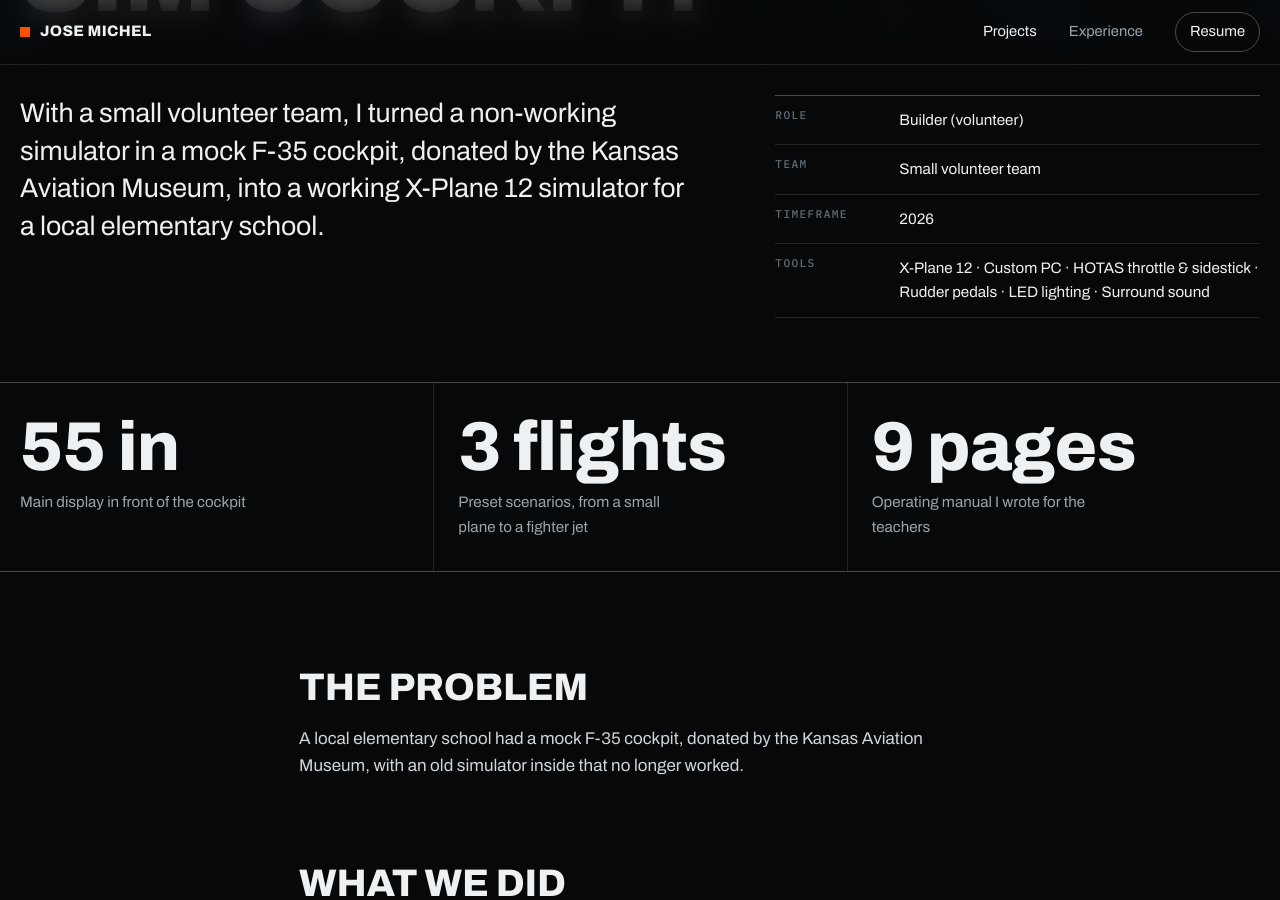
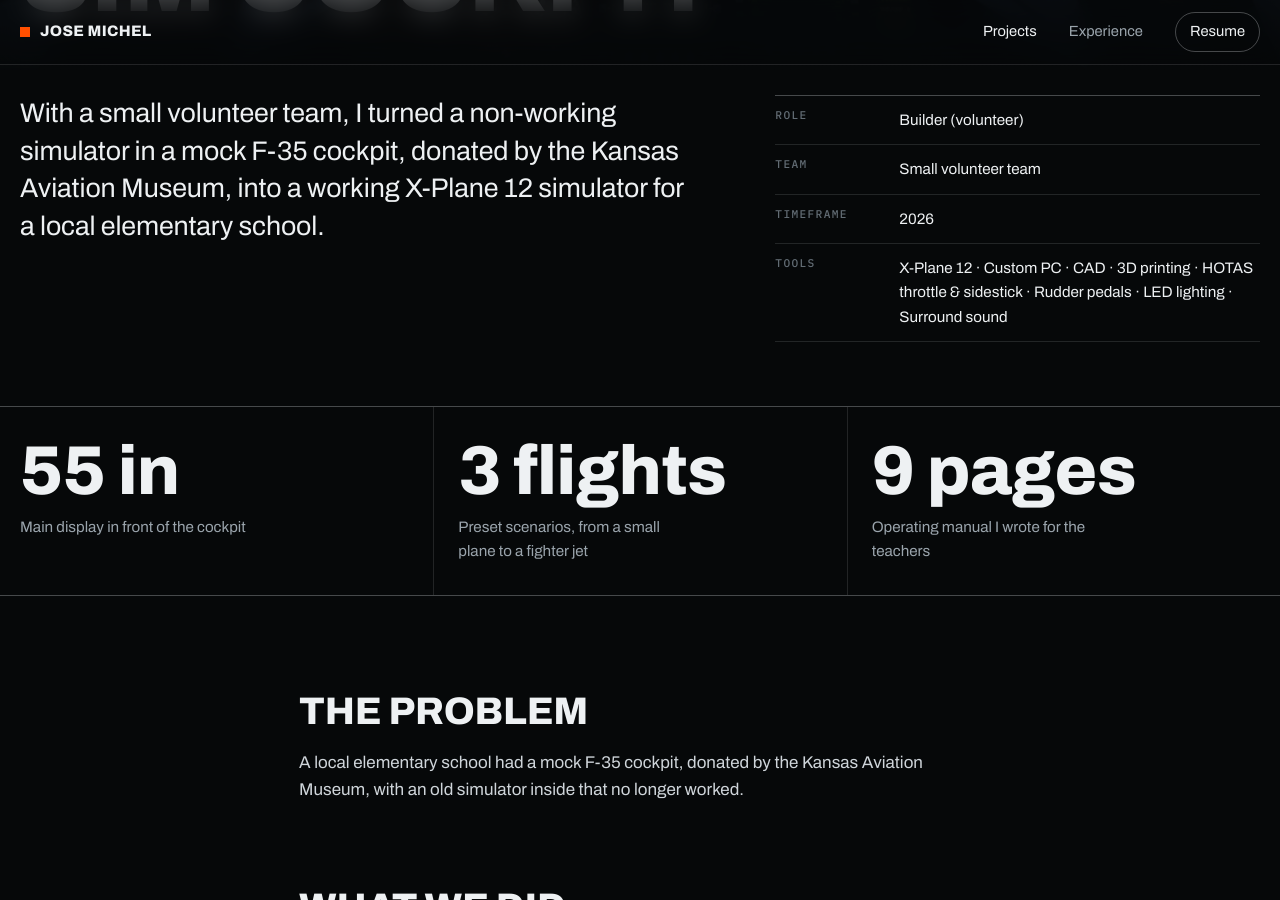
Before and after one commit to jmichelcano/jmichelcano.github.io, a Jekyll site: the page built from _projects/flight-sim-cockpit.md, in a window 1280 px wide and 900 px high, scrolled down 721 px. Built offline with Jekyll 4.4.1, drawn with Linux system fonts in a browser that asks for light colours; some of the changed text lies outside the part shown.

Commit message:
Flight sim: credit CAD-modeled, 3D-printed fuel panel
Co-Authored-By: Claude Opus 5.5 <noreply@anthropic.com>
Claude-Session: https://claude.ai/code/session_01WACZZMW19NHfxAN4dgkvYk

```diff
--- a/_projects/flight-sim-cockpit.md
+++ b/_projects/flight-sim-cockpit.md
@@ -8,7 +8,7 @@ date: 2026-06-01
 role: Builder (volunteer)
 team: Small volunteer team
 timeframe: "2026"
-tools: [X-Plane 12, Custom PC, HOTAS throttle & sidestick, Rudder pedals, LED lighting, Surround sound]
+tools: [X-Plane 12, Custom PC, CAD, 3D printing, HOTAS throttle & sidestick, Rudder pedals, LED lighting, Surround sound]
 cover: 10-fighter-cockpit-view.jpg
 hero_alt: X-Plane 12 cockpit view on the simulator's main display, lined up on a runway at dusk.
 
@@ -32,7 +32,7 @@ gallery:
   - file: 05-throttle.jpg
     caption: HOTAS throttle mounted on the left console.
   - file: 06-fuel-panel.jpg
-    caption: Fuel panel between the rudder pedals.
+    caption: Fuel panel I modeled in CAD and 3D printed, mounted between the rudder pedals.
   - file: 07-guarded-switches.jpg
     caption: Guarded toggle switches on the side panel.
   - file: 08-console-panels.jpg
@@ -67,6 +67,7 @@ I worked with a small volunteer team to rebuild it into a working simulator:
 - Installed a new PC that runs X-Plane 12.
 - Mounted a 55-inch main display in front of the cockpit and a second screen as an instructor station.
 - Set up a HOTAS throttle and sidestick plus rudder pedals.
+- Modeled a custom fuel panel in CAD and 3D printed it for the center pedestal.
 - Added console panels, guarded switches, interior LED lighting, and surround-sound speakers so the cockpit looks and sounds closer to the real thing.
 
 ## Making it usable without me
```
